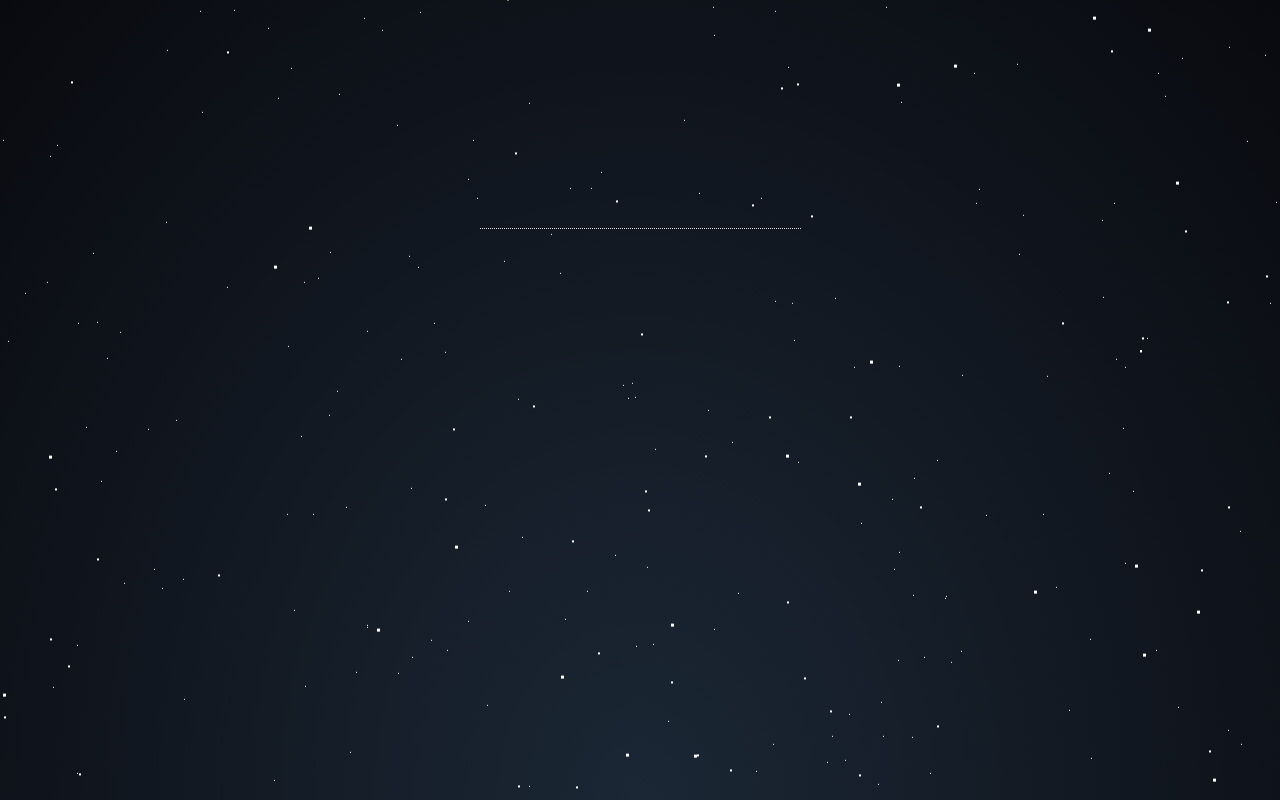
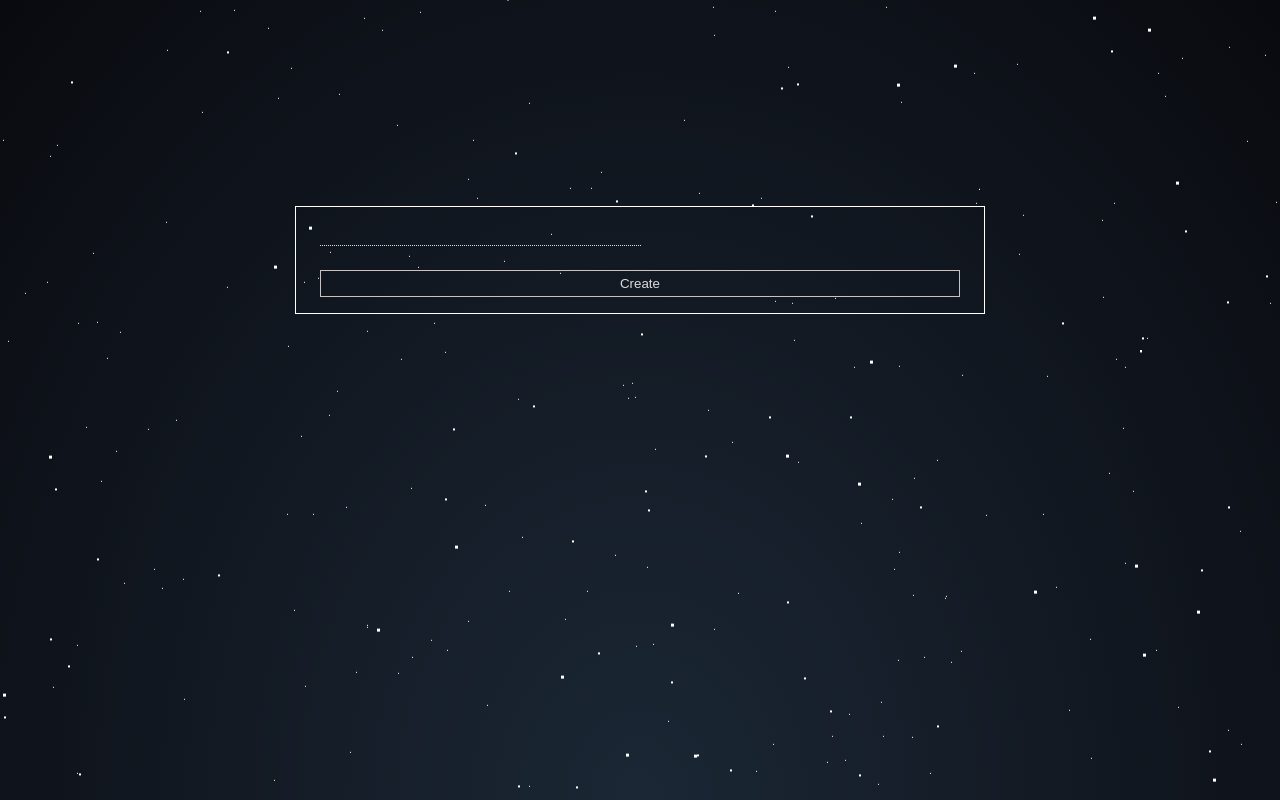
Before and after one commit to Ali-Fattahian/Todo-app-tutorial-frontend, a React (Create React App) app: page / in a window 1280 px wide. Built offline with nearby package versions, Linux system fonts and the light colour scheme; the HTML template or start-up script is replaced by a standard one.

Commit message:
add a submit button to todo form and fix styling

```diff
--- a/src/pages/homepage/HomePage.js
+++ b/src/pages/homepage/HomePage.js
@@ -5,6 +5,7 @@ const HomePage = () => {
     <section id={classes['home-page']}>
       <form method='POST' className={classes['home-page__form']}>
         <input type='text' />
+        <button type="submit">Create</button>
       </form>
     </section>
   )
--- a/src/pages/homepage/HomePage.module.css
+++ b/src/pages/homepage/HomePage.module.css
@@ -4,17 +4,22 @@
 }
 
 .home-page__form {
-    width: 100%;
+    display: flex;
+    flex-direction: column;
+    gap: 1.5rem;
+    margin: auto;
     margin-top: 200px;
     display: flex;
     justify-content: center;
+    width: 50%;
+    padding: 1rem 1.5rem;
+    border: 1px solid #fff;
 }
 
 .home-page__form input {
     background-color: transparent;
     border: none;
     border-bottom: 1px dotted #ddd;
-    width: 50%;
     max-width: 320px;
     outline: none;
     padding: .5px;
@@ -23,8 +28,23 @@
     font-size: 1.1rem;
 }
 
+.home-page__form button {
+    background-color: transparent;
+    color: #DCDCDD;
+    border: 1px solid #C5C3C6;
+    padding: 5px;
+    transition: background-color 400ms ease-in-out;
+    cursor: pointer;
+}
+
+.home-page__form button:hover,
+.home-page__form button:active {
+    background-color: #1985A1;
+    border-color: transparent;
+}
+
 @media screen and (max-width: 360px) {
-    .home-page__form input {
+    .home-page__form {
         width: 70%;
     }
 }
```
